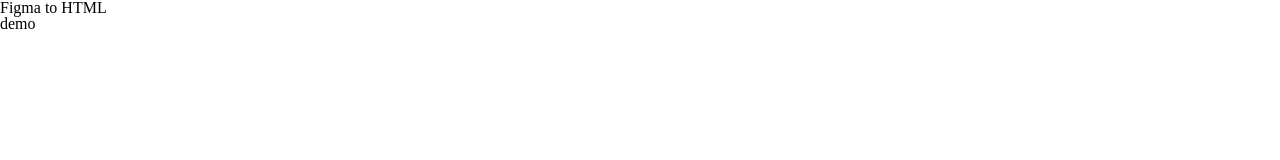
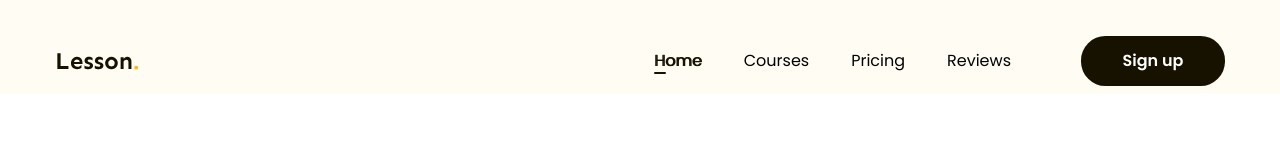
Before and after one commit to trantamhocjava/figma-to-html, a plain HTML site: page index.html in a window 1280 px wide. Shown: the top 160 px of the page. Drawn offline with Linux system fonts and the light colour scheme.

Commit message:
p3 lam phan header

```diff
--- a/asset/css/style.css
+++ b/asset/css/style.css
@@ -1,12 +1,97 @@
 * {
-	box-sizing: border-box;
+  box-sizing: border-box;
 }
 
 html {
-	font-size: 62.5%;
+  font-size: 62.5%;
 }
 
 /* khoi phuc lai co chu */
 body {
-	font-size: 1.6rem;
+  font-size: 1.6rem;
+  font-family: "Poppins", sans-serif;
 }
+
+/* common */
+a {
+  text-decoration: none;
+}
+
+.main-content {
+  width: 1170px;
+  max-width: calc(100% - 48px);
+  margin-left: auto;
+  margin-right: auto;
+}
+
+.btn {
+  display: inline-block;
+  min-width: 118px;
+  padding: 0 16px;
+  line-height: 50px;
+  color: #fff;
+  text-align: center;
+  font-size: 1.6rem;
+  font-weight: 600;
+  border-radius: 24.5px;
+  background: #171100;
+}
+
+/* header  */
+.header {
+  background: #fffcf4;
+}
+
+.header .body {
+  display: flex;
+  align-items: center;
+  padding: 36px 0 8px;
+}
+
+.header.fixed {
+  position: sticky;
+  top: -28px;
+}
+
+.nav {
+  margin-left: auto;
+}
+
+.nav ul {
+  display: flex;
+}
+
+.nav a {
+  position: relative;
+  color: black;
+  font-size: 1.6rem;
+  font-weight: 400;
+  padding: 8px 21px;
+}
+
+.nav li.active a,
+.nav a:hover {
+  color: #171100;
+  /* font-weight: 600; */
+  text-shadow: 1px 0 0 currentColor;
+}
+
+.nav li.active a::after {
+  position: absolute;
+  left: 21px;
+  bottom: 6px;
+  display: block;
+  content: "";
+  width: 12px;
+  height: 2px;
+  border-radius: 1px;
+  background: #171100;
+}
+
+.header .btn-sign-up {
+  min-width: 144px;
+}
+
+.header .action {
+  margin-left: 49px;
+}
--- a/index.html
+++ b/index.html
@@ -7,13 +7,51 @@
     <!-- reset css -->
     <link rel="stylesheet" href="/asset/css/reset.css" />
 
+    <!-- embed font -->
+    <link rel="preconnect" href="https://fonts.googleapis.com" />
+    <link rel="preconnect" href="https://fonts.gstatic.com" crossorigin />
+    <link
+      href="https://fonts.googleapis.com/css2?family=Poppins:ital,wght@0,100;0,200;0,300;0,400;0,500;0,600;0,700;0,800;0,900;1,100;1,200;1,300;1,400;1,500;1,600;1,700;1,800;1,900&family=Roboto:ital,wght@0,100;0,300;0,400;0,500;0,700;0,900;1,100;1,300;1,400;1,500;1,700;1,900&display=swap"
+      rel="stylesheet"
+    />
+
     <!-- style css -->
     <link rel="stylesheet" href="/asset/css/style.css" />
 
     <title>Figma to HTML</title>
   </head>
-  <body>
-    <h1>Figma to HTML</h1>
-    <h2>demo</h2>
+  <body style="height: 10000px">
+    <!-- header -->
+    <header class="header fixed">
+      <div class="main-content">
+        <div class="body">
+          <!-- logo -->
+          <img src="/asset/image/Logo.svg" alt="Lesson" class="logo" />
+
+          <!-- nav -->
+          <nav class="nav">
+            <ul>
+              <li class="active">
+                <a href="#!">Home</a>
+              </li>
+              <li>
+                <a href="#!">Courses</a>
+              </li>
+              <li>
+                <a href="#!">Pricing</a>
+              </li>
+              <li>
+                <a href="#!">Reviews</a>
+              </li>
+            </ul>
+          </nav>
+
+          <!-- button action -->
+          <div class="action">
+            <a href="" class="btn btn-sign-up">Sign up</a>
+          </div>
+        </div>
+      </div>
+    </header>
   </body>
 </html>
```
Also changed, not shown: asset/image/Logo.svg (added).
